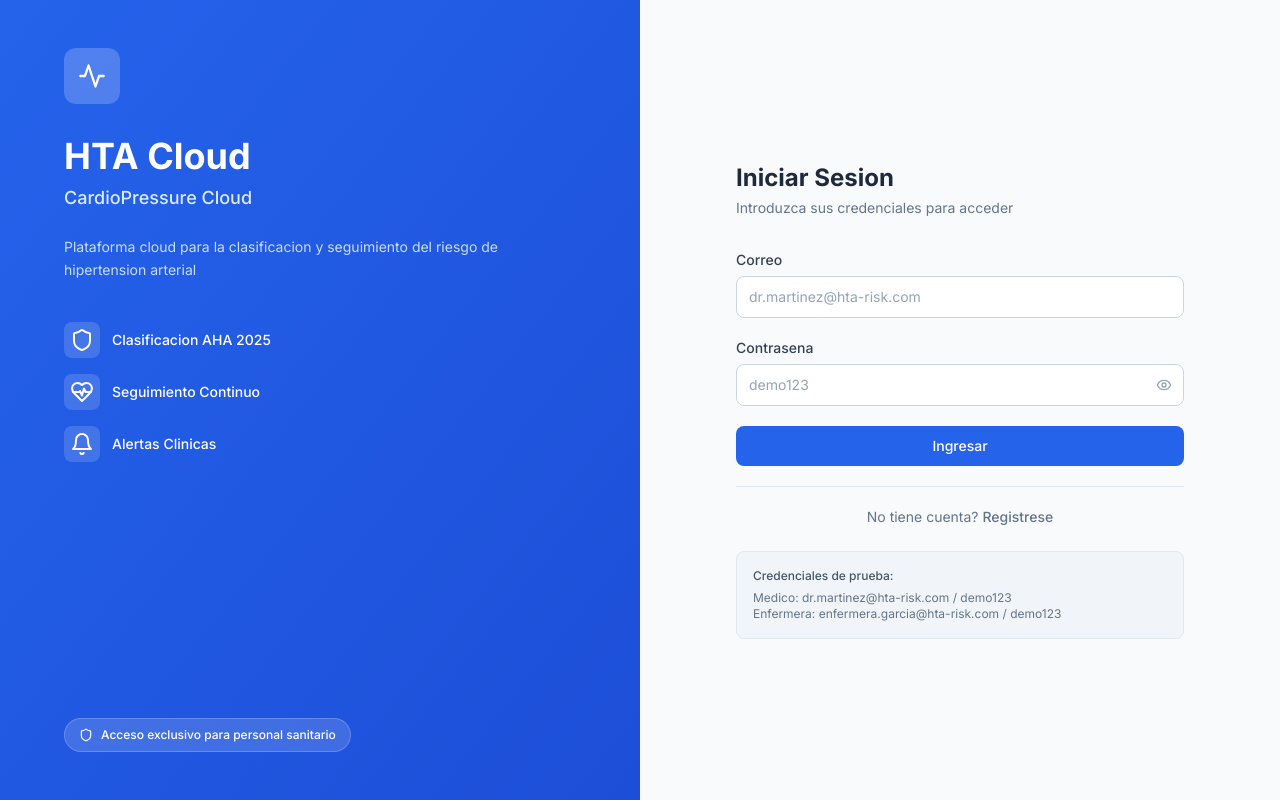
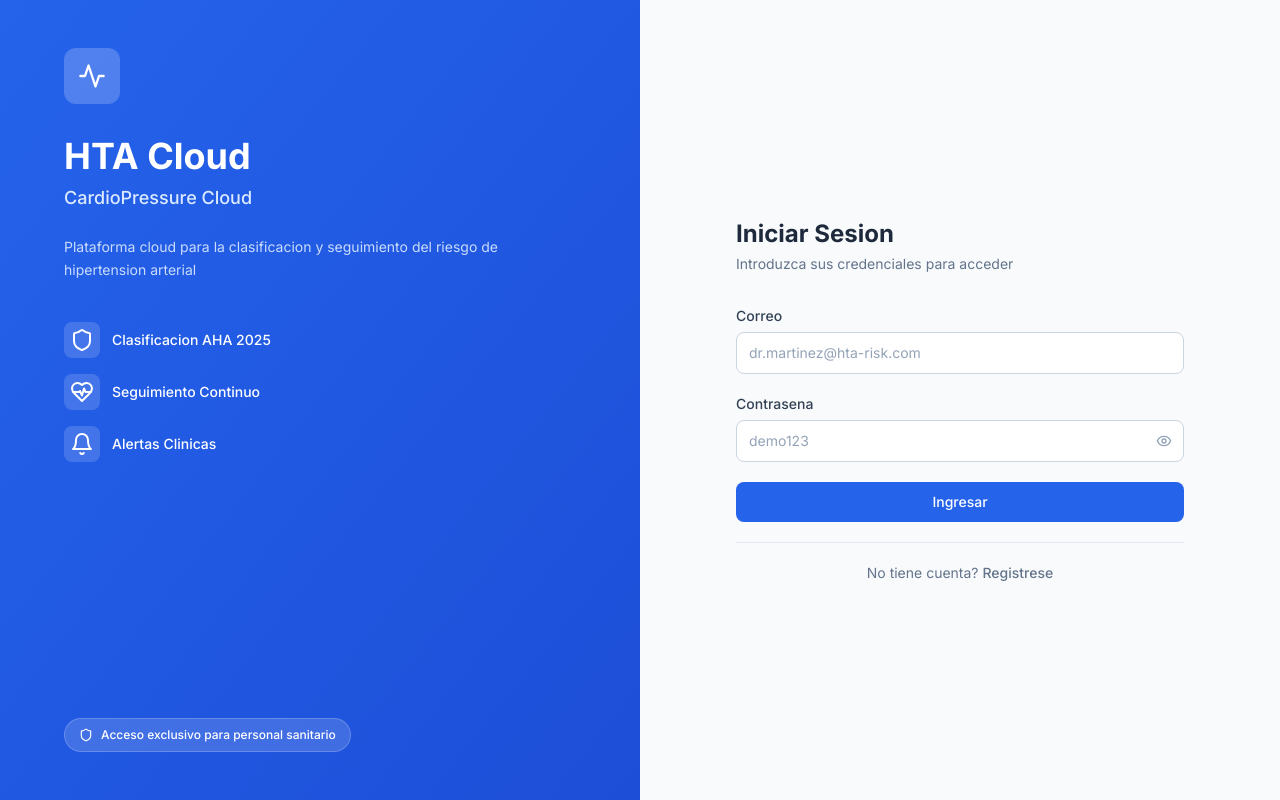
Before and after one commit to HtariskhealthProject/htariskhealthApp, a React (Vite) app: page /login in a window 1280 px wide. Built offline with nearby package versions, Linux system fonts and the light colour scheme; no server answers.

Commit message:
Eliminar credenciales de prueba del login

```diff
--- a/src/pages/auth/LoginPage.tsx
+++ b/src/pages/auth/LoginPage.tsx
@@ -132,11 +132,6 @@ export default function LoginPage() {
             </p>
           </div>
 
-          <div className="mt-6 p-4 rounded-lg bg-slate-100 border border-slate-200 text-xs text-slate-500">
-            <p className="font-medium text-slate-600 mb-1.5">Credenciales de prueba:</p>
-            <p>Medico: dr.martinez@hta-risk.com / demo123</p>
-            <p>Enfermera: enfermera.garcia@hta-risk.com / demo123</p>
-          </div>
         </div>
       </div>
     </div>
```
